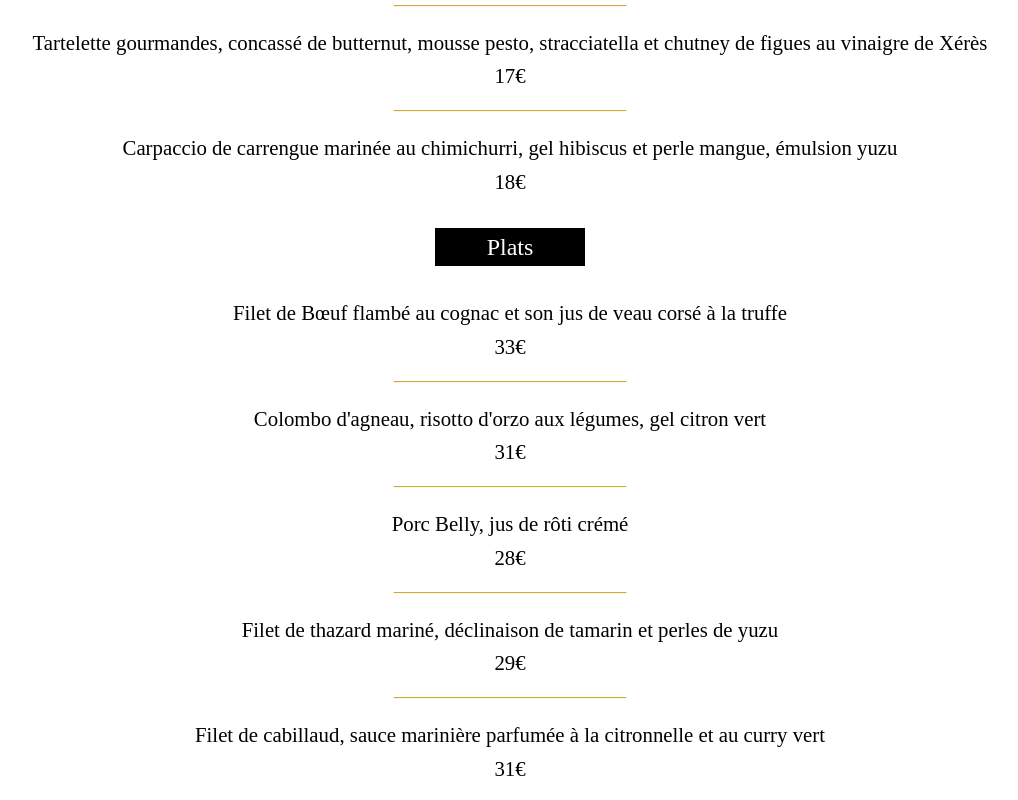
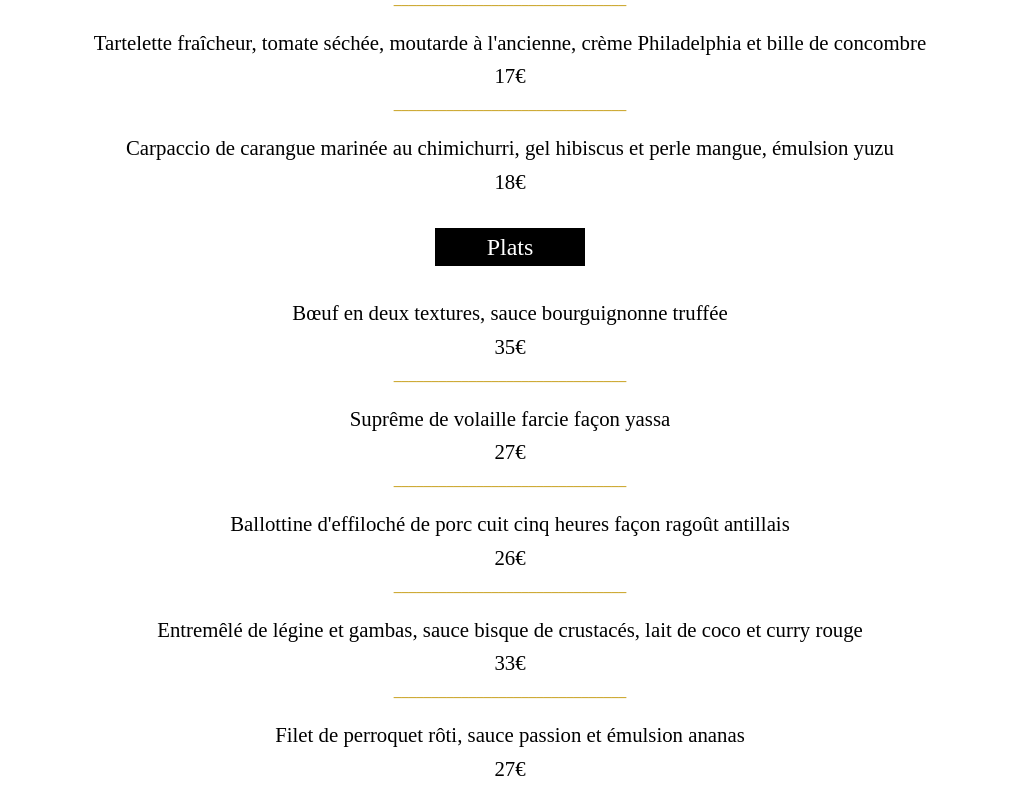
Before and after one commit to leonorine/palaisdessens, a Vue app: page /carte in a window 1280 px wide. Shown: the part 420-1220 px from the top of the page, without its empty margins (130-1148 px from the left). Built offline with nearby package versions, Linux system fonts and the light colour scheme.

Commit message:
nouvelle carte

```diff
--- a/src/views/carte.vue
+++ b/src/views/carte.vue
@@ -7,45 +7,45 @@
       <div class="entrees">
         <h2 class="titre-cat">Entrées</h2>
         <div class="carte-item">
-                <p class="nom">Vitello tonnato, perle olive truffe, brisure tuile de parmesan aux herbes de Provence</p>
+          <p class="nom">Vitello Tonnato, perle olive truffée, brisure tuile de parmesan aux herbes de Provence</p>
           <p class="prix">19€</p>
         </div>
         <p class="trait">_______________________________</p>
         <div class="carte-item">
-                <p class="nom">Tartelette gourmandes, concassé de butternut, mousse pesto, stracciatella et chutney de figues au vinaigre de Xérès</p>
+          <p class="nom">Tartelette fraîcheur, tomate séchée, moutarde à l'ancienne, crème Philadelphia et bille de concombre</p>
           <p class="prix">17€</p>
         </div>
         <p class="trait">_______________________________</p>
         <div class="carte-item">
-                <p class="nom">Carpaccio de carrengue marinée au chimichurri, gel hibiscus et perle mangue, émulsion yuzu</p>
+          <p class="nom">Carpaccio de carangue marinée au chimichurri, gel hibiscus et perle mangue, émulsion yuzu</p>
           <p class="prix">18€</p>
         </div>
       </div>
       <div class="plats">
         <h2 class="titre-cat">Plats</h2>
         <div class="carte-item">
-                <p class="nom">Filet de Bœuf flambé au cognac et son jus de veau corsé à la truffe</p>
+          <p class="nom">Bœuf en deux textures, sauce bourguignonne truffée</p>
+          <p class="prix">35€</p>
+        </div>
+        <p class="trait">_______________________________</p>
+        <div class="carte-item">
+          <p class="nom">Suprême de volaille farcie façon yassa</p>
+          <p class="prix">27€</p>
+        </div>
+        <p class="trait">_______________________________</p>
+        <div class="carte-item">
+          <p class="nom">Ballottine d'effiloché de porc cuit cinq heures façon ragoût antillais</p>
+          <p class="prix">26€</p>
+        </div>
+        <p class="trait">_______________________________</p>
+        <div class="carte-item">
+          <p class="nom">Entremêlé de légine et gambas, sauce bisque de crustacés, lait de coco et curry rouge</p>
           <p class="prix">33€</p>
         </div>
         <p class="trait">_______________________________</p>
         <div class="carte-item">
-                <p class="nom">Colombo d'agneau, risotto d'orzo aux légumes, gel citron vert</p>
-                <p class="prix">31€</p>
-            </div>
-            <p class="trait">_______________________________</p>
-            <div class="carte-item">
-                <p class="nom">Porc Belly, jus de rôti crémé</p>
-                <p class="prix">28€</p>
-            </div>
-            <p class="trait">_______________________________</p>
-            <div class="carte-item">
-                <p class="nom">Filet de thazard mariné, déclinaison de tamarin et perles de yuzu </p>
-                <p class="prix">29€</p>
-            </div>
-            <p class="trait">_______________________________</p>
-            <div class="carte-item">
-                <p class="nom">Filet de cabillaud, sauce marinière parfumée à la citronnelle et au curry vert</p>
-                <p class="prix">31€</p>
+          <p class="nom">Filet de perroquet rôti, sauce passion et émulsion ananas</p>
+          <p class="prix">27€</p>
         </div>
         <p class="trait">_______________________________</p>
         <div class="carte-item">
```
Lines whose indentation alone changed are shown as unchanged.
